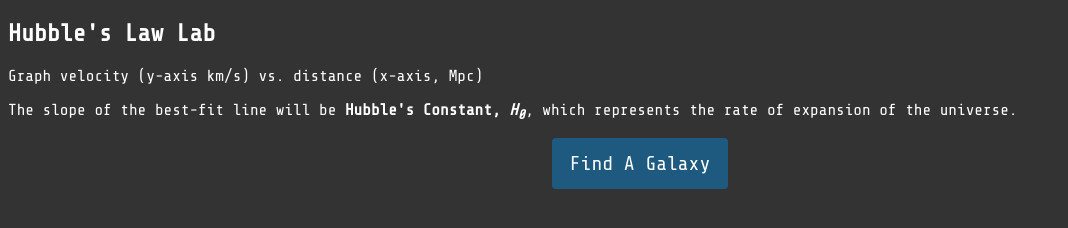
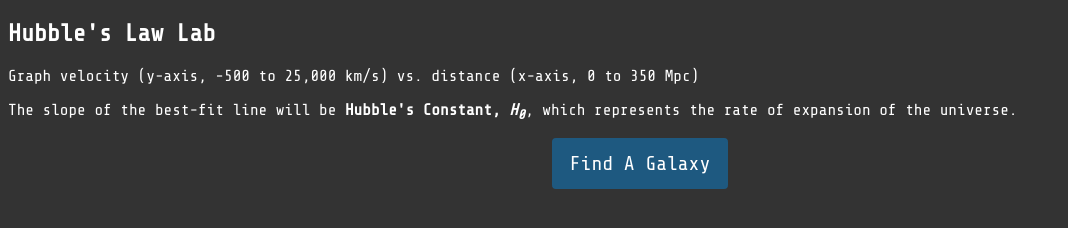
Before and after one commit to buckldav/wolfram-hubbles-law, a plain HTML site: page index.html in a window 1280 px wide. Shown: the whole page, without its empty margins (0-1068 px from the left). Drawn offline with nearby package versions, Linux system fonts and the light colour scheme.

Commit message:
Update index.html

```diff
--- a/index.html
+++ b/index.html
@@ -14,7 +14,7 @@
 <body>
   <header>
     <h2>Hubble's Law Lab</h2>
-    <p>Graph velocity (y-axis km/s) vs. distance (x-axis, Mpc)</p>
+    <p>Graph velocity (y-axis, -500 to 25,000 km/s) vs. distance (x-axis, 0 to 350 Mpc)</p>
     <p>The slope of the best-fit line will be <strong>Hubble's Constant, <i>H<sub>0</sub></i></strong>, which represents the rate of expansion of the universe.</p>
   </header>
   <button>Find A Galaxy</button>
```
